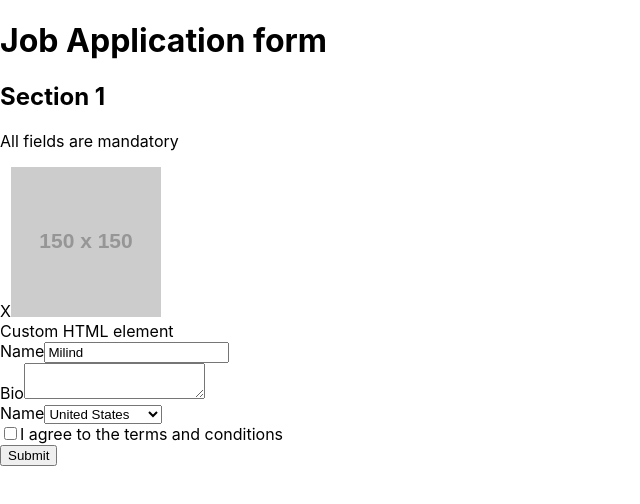
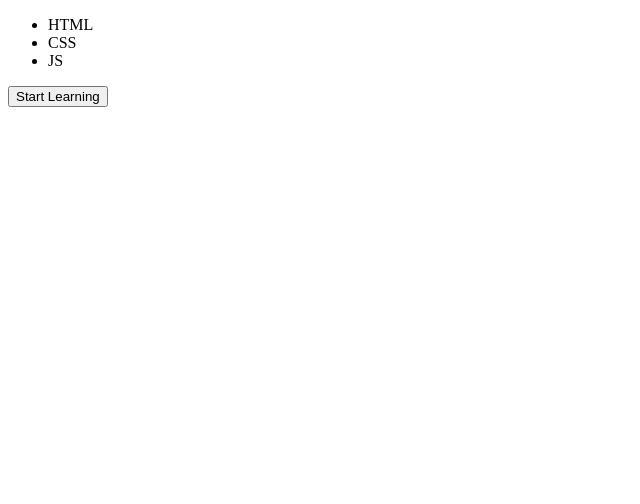
Before and after one commit to jmilind1234/react-testing, a React (Create React App) app: page / in a window 1280 px wide. Shown: the top 504 px of the page, without its empty margins (0-640 px from the left). Built offline with nearby package versions, Linux system fonts and the light colour scheme.

Commit message:
learned difference betweeh getBy,queryBy and findBy class of queries.

```diff
--- a/src/Components/Skills/skills.tsx
+++ b/src/Components/Skills/skills.tsx
@@ -1,5 +1,15 @@
+import { useState, useEffect } from "react";
+
 function Skills(props: { skills: string[] }) {
   const { skills } = props;
+  const [isLoggedIn, setIsLoggedIn] = useState(false);
+
+  useEffect(()=>{
+    setTimeout(()=>{
+      setIsLoggedIn(true)
+    },1001)
+  },[])
+
   return (
     <>
       <ul>
@@ -7,6 +17,11 @@ function Skills(props: { skills: string[] }) {
           return <li key={skill}>{skill}</li>;
         })}
       </ul>
+      {isLoggedIn ? (
+        <button>Start Learning</button>
+      ) : (
+        <button onClick={() => setIsLoggedIn(true)}>Login</button>
+      )}
     </>
   );
 }
--- a/src/index.tsx
+++ b/src/index.tsx
@@ -1,15 +1,15 @@
 import React from 'react';
 import ReactDOM from 'react-dom/client';
-import './index.css';
 import App from './App';
 import reportWebVitals from './reportWebVitals';
+import Skills from './Components/Skills/skills';
 
 const root = ReactDOM.createRoot(
   document.getElementById('root') as HTMLElement
 );
 root.render(
   <React.StrictMode>
-    <App />
+    <Skills skills={['HTML', 'CSS',"JS"]} />
   </React.StrictMode>
 );
 
```
Also changed, not shown: src/Components/Skills/skills.types.ts (deleted), 2 other files (tests, documents, lock files or other folders).
